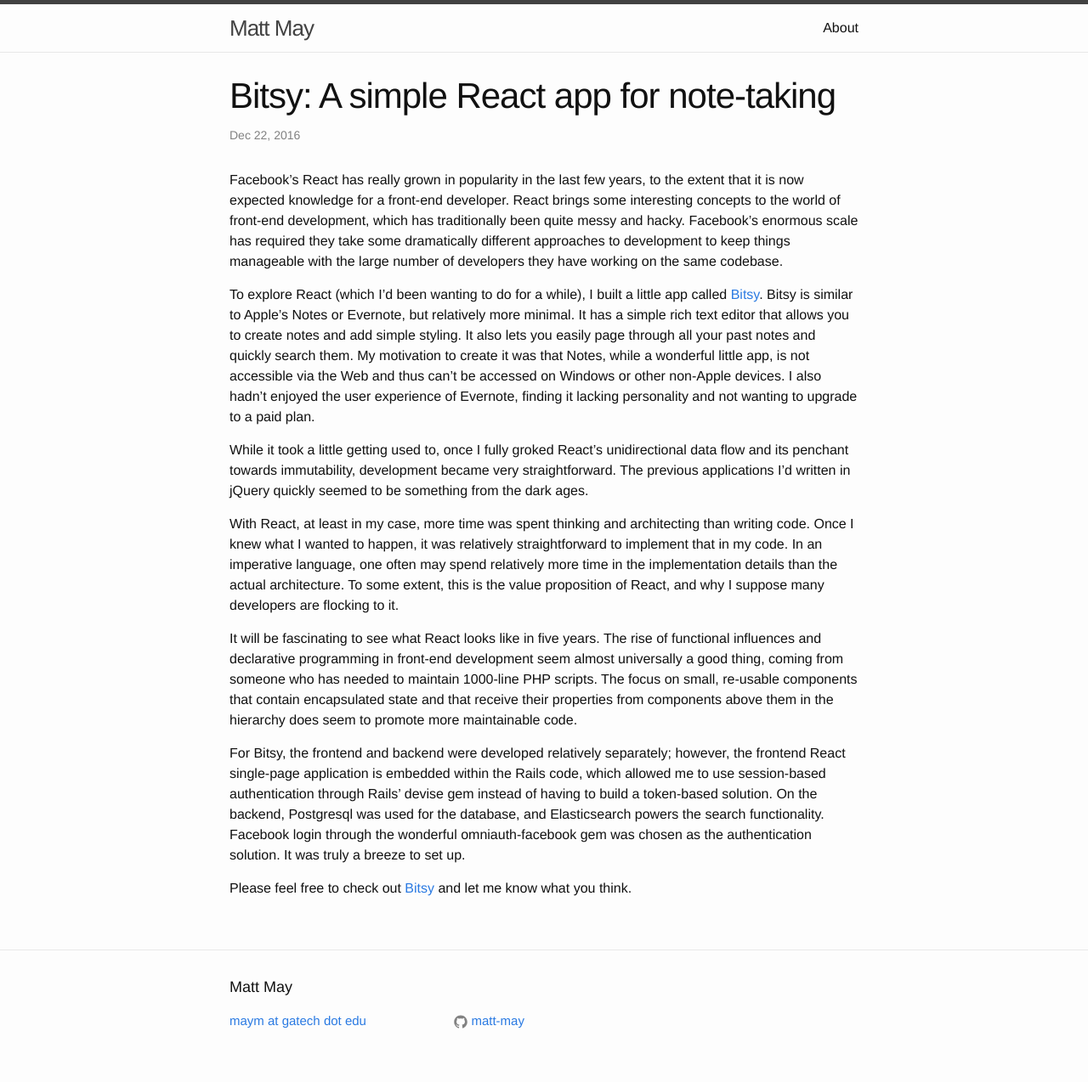
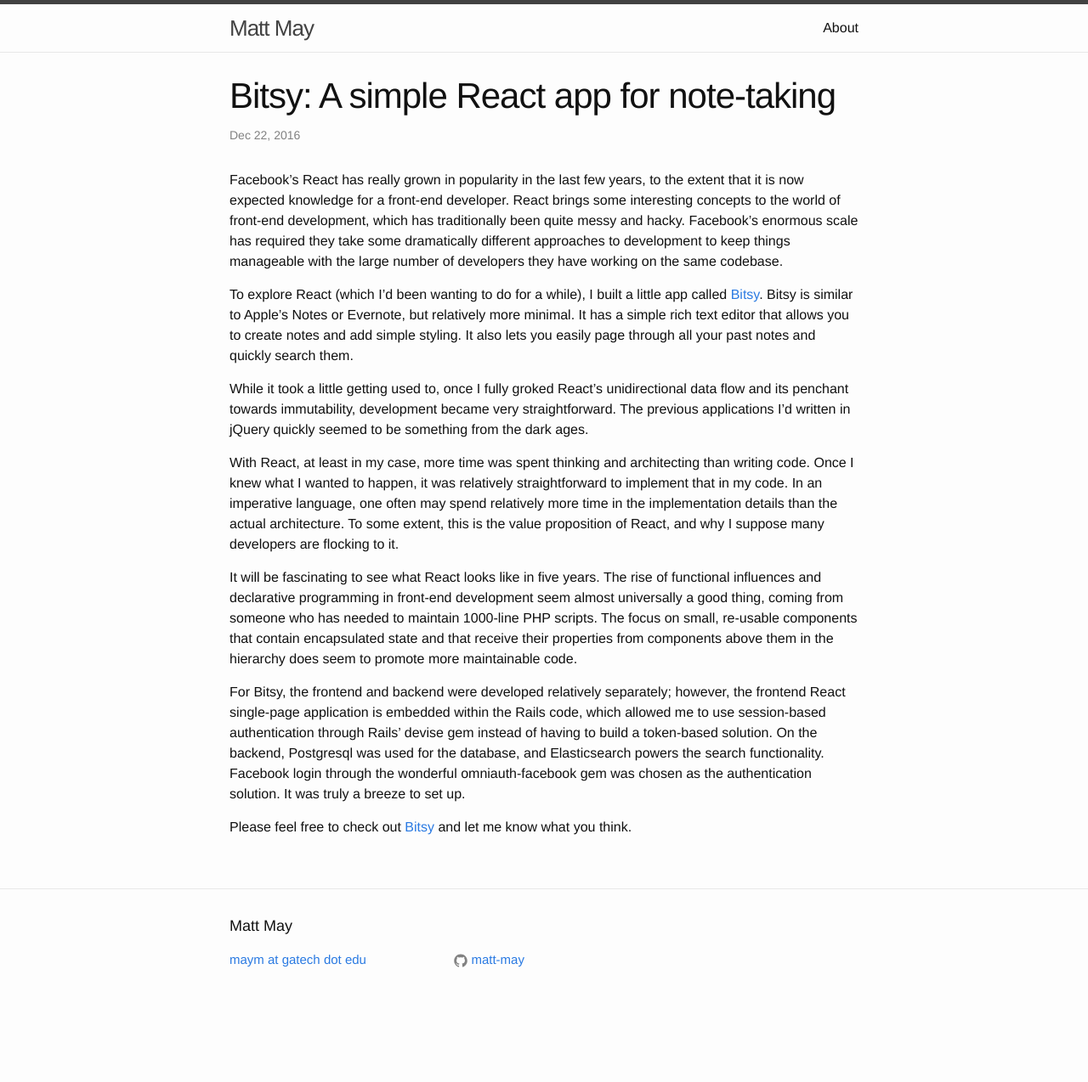
Before and after one commit to matt-may/matt-may.github.io, a Jekyll site: the page built from _posts/2016-12-22-building-bitsy.markdown, in a window 1280 px wide. Shown: the whole page at 85% size. Built offline with Jekyll 4.4.1, drawn with Linux system fonts in a browser that asks for light colours; after the commit the page ends 1202 px from its top, so only the background shows below that.

Commit message:
added post

```diff
--- a/_posts/2016-12-22-building-bitsy.markdown
+++ b/_posts/2016-12-22-building-bitsy.markdown
@@ -17,11 +17,7 @@
 app called [Bitsy](https://bitsy.pro). Bitsy is similar to Apple's Notes or
 Evernote, but relatively more minimal. It has a simple rich text editor that
 allows you to create notes and add simple styling. It also lets you easily page
-through all your past notes and quickly search them. My motivation to create it
-was that Notes, while a wonderful little app, is not accessible via the Web
-and thus can't be accessed on Windows or other non-Apple devices. I also hadn't
-enjoyed the user experience of Evernote, finding it lacking personality and
-not wanting to upgrade to a paid plan.
+through all your past notes and quickly search them.
 
 While it took a little getting used to, once I fully groked React's
 unidirectional data flow and its penchant towards immutability, development
```
